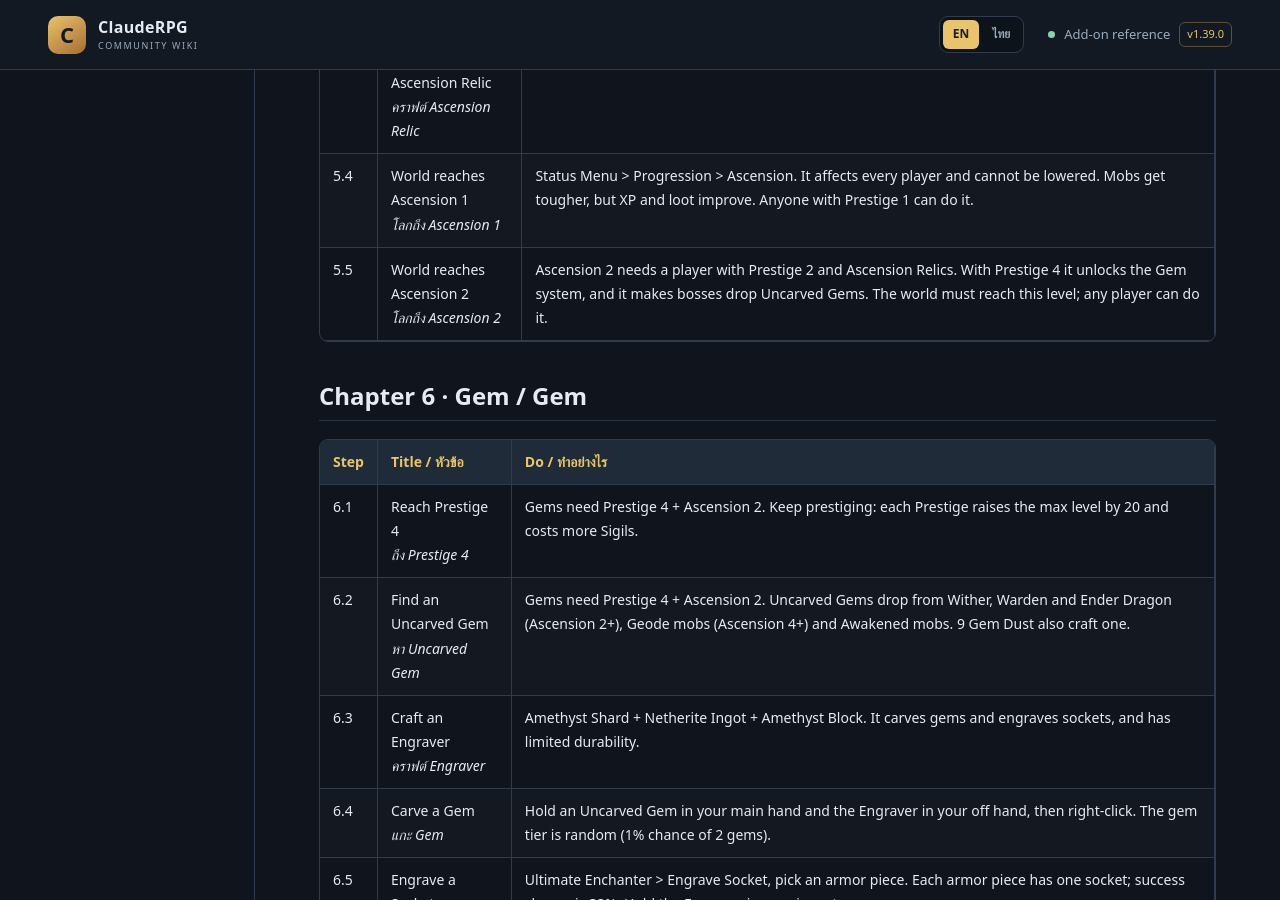
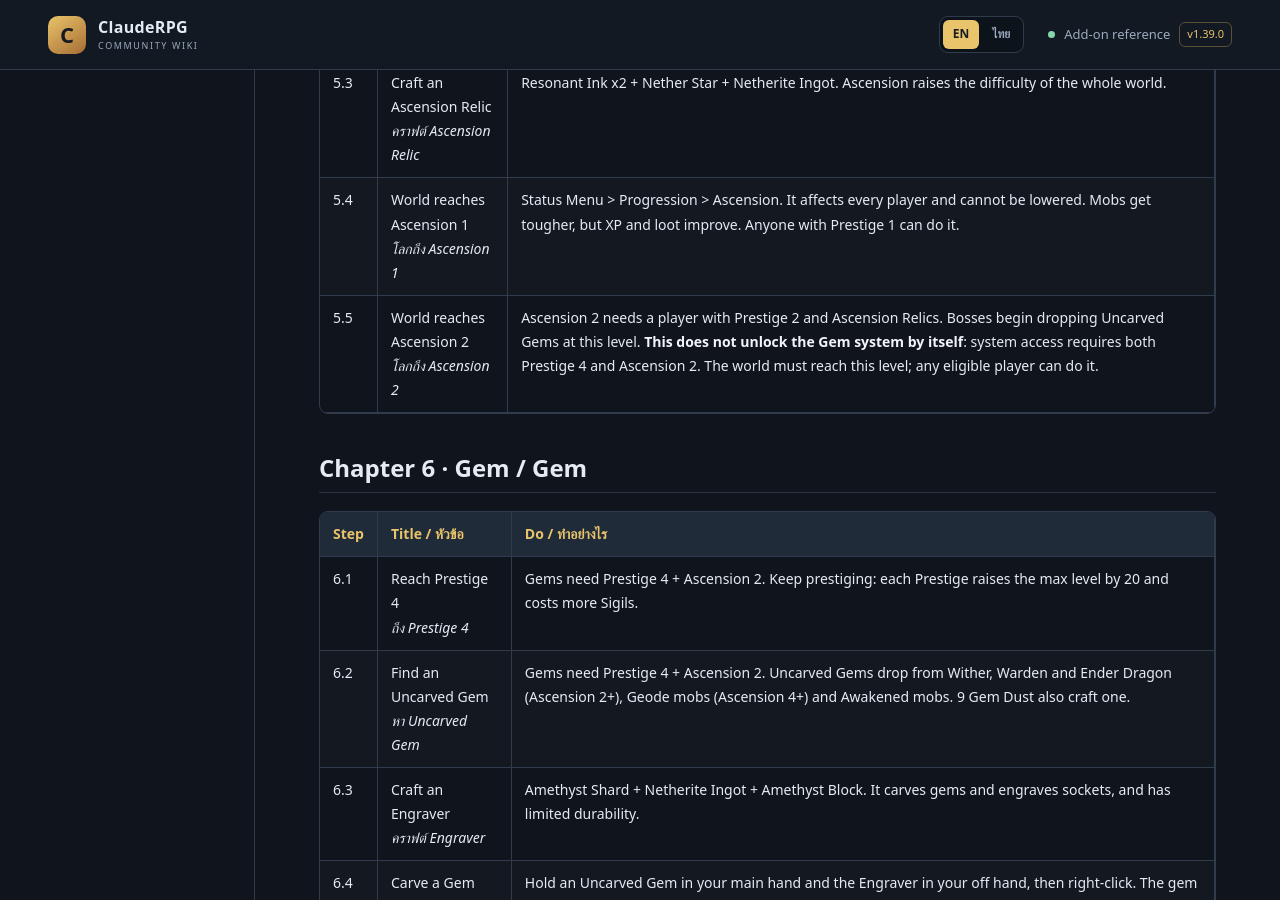
Before and after one commit to miniTorch25/ClaudeRPG-Wiki-V2, a Jekyll site: the page built from Guide-Quest.md, in a window 1280 px wide and 900 px high, scrolled down 2951 px. Built offline with Jekyll 4.4.1, drawn with Linux system fonts in a browser that asks for light colours; our own code applies the rules of GitHub Pages for plain Markdown files.

Commit message:
Docs: clarify Gem unlock requirement in Guide Quest

```diff
--- a/Guide-Quest.md
+++ b/Guide-Quest.md
@@ -67,7 +67,7 @@
 | 5.2 | Level up a Mastery line<br><i>เลเวลอัพสาย Mastery</i> | Mastery lines level from what you do: fight (Melee, Ranged, Defense), mine (Gathering), travel (Travel), fish (Fishing), use Mana (Magic). Get any line to Level 1. |
 | 5.3 | Craft an Ascension Relic<br><i>คราฟต์ Ascension Relic</i> | Resonant Ink x2 + Nether Star + Netherite Ingot. Ascension raises the difficulty of the whole world. |
 | 5.4 | World reaches Ascension 1<br><i>โลกถึง Ascension 1</i> | Status Menu > Progression > Ascension. It affects every player and cannot be lowered. Mobs get tougher, but XP and loot improve. Anyone with Prestige 1 can do it. |
-| 5.5 | World reaches Ascension 2<br><i>โลกถึง Ascension 2</i> | Ascension 2 needs a player with Prestige 2 and Ascension Relics. With Prestige 4 it unlocks the Gem system, and it makes bosses drop Uncarved Gems. The world must reach this level; any player can do it. |
+| 5.5 | World reaches Ascension 2<br><i>โลกถึง Ascension 2</i> | Ascension 2 needs a player with Prestige 2 and Ascension Relics. Bosses begin dropping Uncarved Gems at this level. **This does not unlock the Gem system by itself**: system access requires both Prestige 4 and Ascension 2. The world must reach this level; any eligible player can do it. |
 
 ## Chapter 6 · Gem / Gem
 
```
